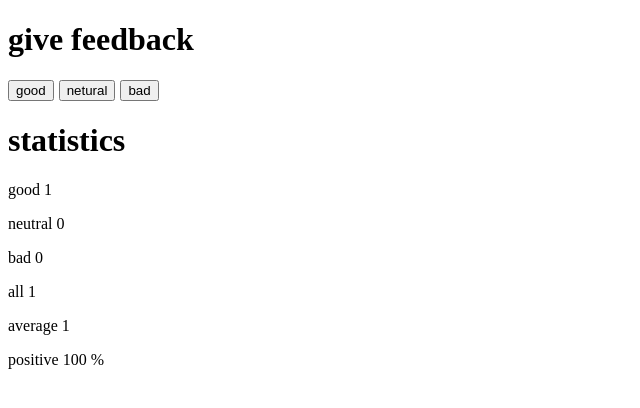
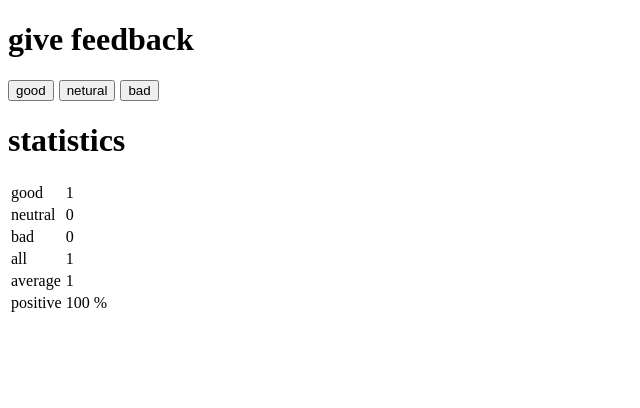
Before and after one commit to dustinburda/fullstackopen, a React (Vite) app in the folder part1/unicafe/: page / in a window 1280 px wide. Both pictures are taken after a click on the button "good". Shown: the top 408 px of the page, without its empty margins (0-640 px from the left). Built offline with nearby package versions, Linux system fonts and the light colour scheme.

Commit message:
Finished 1.11

```diff
--- a/part1/unicafe/src/App.jsx
+++ b/part1/unicafe/src/App.jsx
@@ -11,9 +11,10 @@ const Button = ( {onClick, children} ) => {
 const StatisticLine = ({text, num}) => {
 
   return (
-  <p>
-    {text}  {num} {text==="positive" && "%"}
-    </p>
+  <tr>
+    <td>{text}</td>
+    <td>{num} {text==="positive" && "%"}</td>
+  </tr>
   );
 }
 
@@ -27,12 +28,14 @@ const Statistics = ({good, neutral, bad}) => {
 
   return (
     <>
+    <table>
       <StatisticLine text={"good"} num={good}/>
       <StatisticLine text={"neutral"} num={neutral}/>
       <StatisticLine text={"bad"} num={bad}/>
       <StatisticLine text={"all"} num={bad + good + neutral}/>
       <StatisticLine text={"average"} num={(good - bad) / (bad + good + neutral)}/>
       <StatisticLine text={"positive"} num={(good) / (bad + good + neutral) * 100}/>
+      </table>
     </>
   );
 }
```
